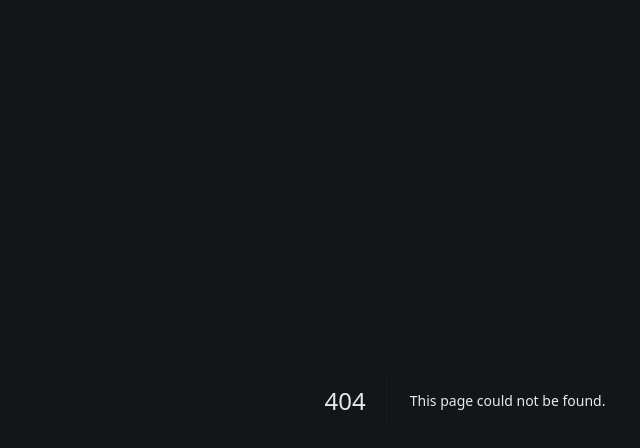
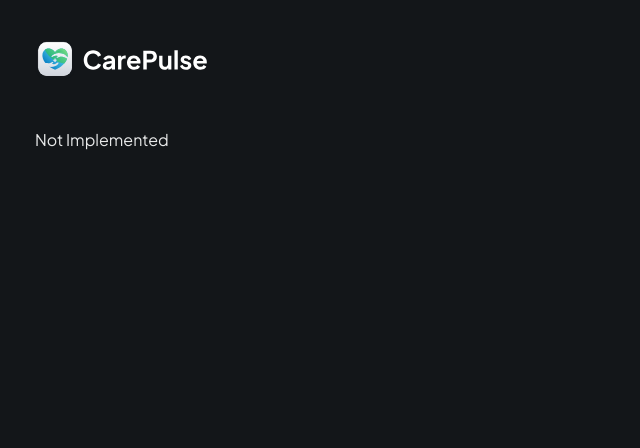
Before and after one commit to igorcol/healthcare-system, a Next.js app: page /patients/1/register in a window 1280 px wide. Before the commit this address had no page. Shown: the top 448 px of the page, without its empty margins (175-815 px from the left). Built offline with nearby package versions, Linux system fonts and the light colour scheme.

Commit message:
baisc patients/register page

```diff
--- /dev/null
+++ b/app/patients/[userId]/register/page.tsx
@@ -0,0 +1,25 @@
+import Image from 'next/image'
+import React from 'react'
+
+const page = () => {
+  return (
+    <div className='flex h-screen max-h-screen'>
+      <section className='remove-scrollbar container'>
+        <div className='sub-container max-w-[860px] flex-1 flex-col py-10'>
+            <Image
+                src='/assets/icons/logo-full.svg'
+                height={1000}
+                width={1000}
+                alt='carepulse'
+                className='mb-12 h-10 w-fit'
+            />
+
+            Not Implemented
+
+        </div>
+      </section>
+    </div>
+  )
+}
+
+export default page
```
